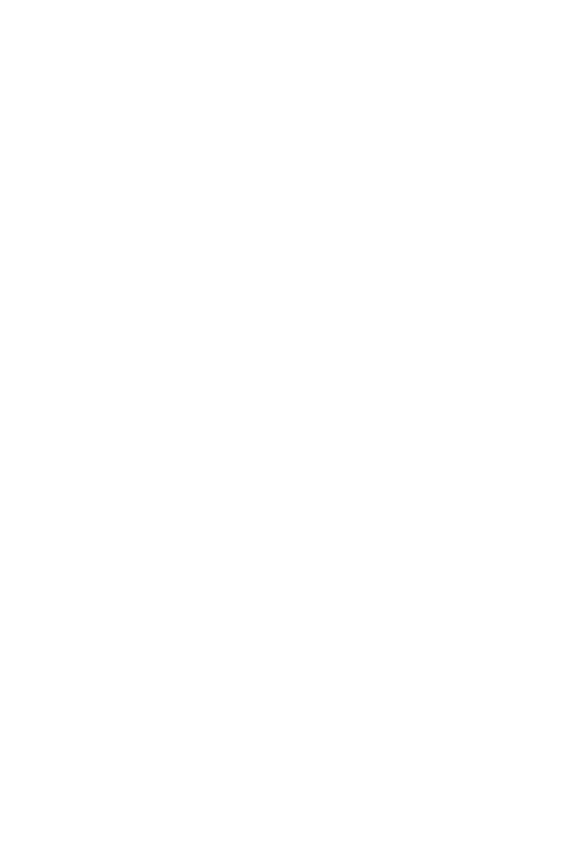
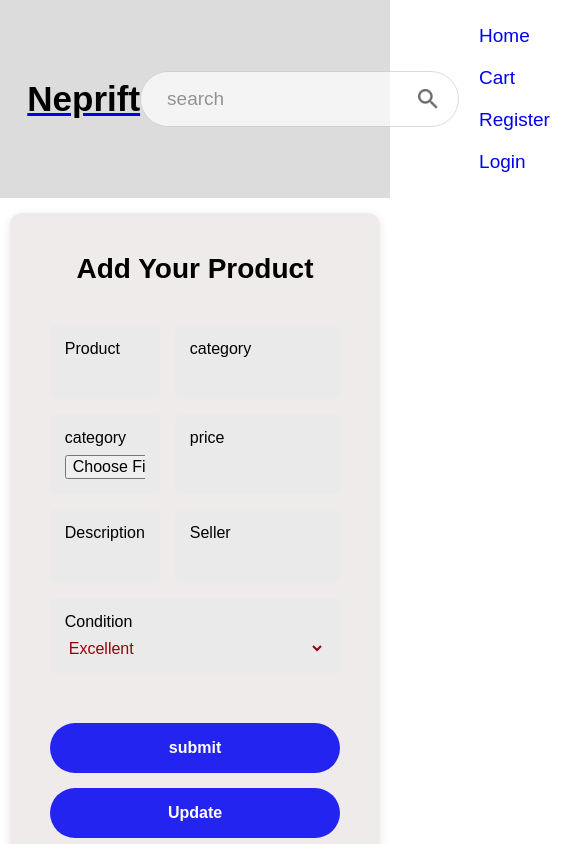
Before and after one commit to susan-karki/Neprift, a React (Vite) app: page /addproduct in a window 390 px wide. Before the commit this address had no page. Shown: the top 844 px of the page, 570 px wide, since content can reach past the window. Built offline with nearby package versions, Linux system fonts and the light colour scheme.

Commit message:
made a add product page

```diff
--- a/src/App.jsx
+++ b/src/App.jsx
@@ -7,6 +7,7 @@ import Product from './pages/webPage/components/Product'
 import Singleproduct from './pages/webPage/components/singleProduct'
 import CartPage from './pages/webPage/components/CartPage'
 import 'boxicons/css/boxicons.min.css';
+import AddProduct from './pages/webPage/components/AddProduct'
 
 
 
@@ -21,6 +22,7 @@ function App() {
           <Route path = '/product' element ={<Product/>} />
           <Route path = '/singleproduct' element ={<Singleproduct/>} />
           <Route path = '/cartpage' element ={<CartPage/>} />
+          <Route path = '/addproduct' element ={<AddProduct/>} />
 
 
 
--- /dev/null
+++ b/src/pages/webPage/components/AddProduct.css
@@ -0,0 +1,184 @@
+.addproduct-container {
+    display: flex;
+    justify-content: center;
+    align-items: center;
+    height: calc(100vh - 160px); /* Space for navbar + footer */
+    background: #ffffff;
+}
+
+/* Main card */
+.addproduct-card {
+    display: flex;
+    flex-direction: column;
+    justify-content: space-between;
+    width: 1000px;
+    max-width: 95%;
+    background-color: rgb(240, 235, 235);
+    border-radius: 12px;
+    padding: 30px 40px;
+    box-shadow: 0 2px 8px rgba(0, 0, 0, 0.1);
+}
+
+/* Title */
+.addTitle {
+    font-weight: 700;
+    font-size: 28px;
+    text-align: center;
+    margin-bottom: 40px;
+    margin-top: 10px;
+    color: #000;
+}
+
+/* Two-column grid */
+.inputsection {
+    display: grid;
+    grid-template-columns: 1fr 1fr;
+    gap: 20px 40px;
+    margin-bottom: 20px;
+}
+
+/* Each input box */
+.addinput {
+    display: flex;
+    align-items: center;
+    height: 60px;
+    background: #eaeaea;
+    border-radius: 6px;
+    padding: 0 20px;
+}
+
+/* Label + input */
+.addinput label {
+    font-size: 18px;
+    font-family: Arial, Helvetica, sans-serif;
+    width: 120px;
+    color: #000;
+}
+
+.addinput input {
+    flex: 1;
+    background: transparent;
+    border: none;
+    outline: none;
+    color: #910505;
+    font-size: 18px;
+}
+
+/* ✅ Center the Condition field in middle bottom row */
+.conditions {
+    grid-column: span 2; /* Makes it take full row */
+    display: flex;
+    justify-content: center; /* Centers horizontally */
+    align-items: center;
+    background: #eaeaea;
+    border-radius: 6px;
+    height: 60px;
+    padding: 0 20px;
+    width: 50%; /* same width as one input */
+    margin: 0 auto 20px auto; /* center within the grid */
+}
+
+.conditions label {
+    font-size: 18px;
+    font-family: Arial, Helvetica, sans-serif;
+    margin-right: 15px;
+    color: #000;
+}
+
+.conditions select {
+    flex: 1;
+    background: transparent;
+    border: none;
+    outline: none;
+    color: #910505;
+    font-size: 18px;
+}
+
+/* Buttons */
+.productbutton-container {
+    display: flex;
+    justify-content: center;
+    align-items: center;
+    gap: 30px;
+    margin-top: 10px;
+}
+
+.productButtonAdd {
+    display: flex;
+    justify-content: center;
+    align-items: center;
+    width: 200px;
+    height: 55px;
+    color: #fff;
+    background: rgb(36, 36, 240);
+    border-radius: 50px;
+    font-size: 18px;
+    font-weight: 700;
+    cursor: pointer;
+    border: none;
+    transition: 0.3s ease;
+}
+
+.productButtonAdd:hover {
+    background: rgb(60, 60, 255);
+}
+
+/* ---------- RESPONSIVE ---------- */
+@media (max-width: 900px) {
+    .addproduct-card {
+        width: 95%;
+        height: auto;
+    }
+
+    .inputsection {
+        grid-template-columns: 1fr;
+        gap: 15px;
+    }
+
+    .addinput {
+        flex-direction: column;
+        align-items: flex-start;
+        height: auto;
+        padding: 15px;
+    }
+
+    .addinput label {
+        width: 100%;
+        margin-bottom: 8px;
+        font-size: 16px;
+    }
+
+    .addinput input {
+        width: 100%;
+        font-size: 16px;
+    }
+
+    .conditions {
+        width: 100%;
+        flex-direction: column;
+        align-items: flex-start;
+        padding: 15px;
+        height: auto;
+    }
+
+    .conditions label {
+        margin-bottom: 8px;
+        font-size: 16px;
+    }
+
+    .conditions select {
+        width: 100%;
+        font-size: 16px;
+    }
+
+    .productbutton-container {
+        flex-direction: column;
+        gap: 15px;
+    }
+
+    .productButtonAdd {
+        width: 100%;
+        height: 50px;
+        font-size: 16px;
+    }
+}
--- /dev/null
+++ b/src/pages/webPage/components/AddProduct.jsx
@@ -0,0 +1,56 @@
+import React from 'react'
+import './AddProduct.css'
+import Layout from '../../../components/layout/Layout'
+
+const AddProduct = () => {
+  return (
+    <Layout>
+    <div className="addproduct-container">
+        <div className="addproduct-card">
+            <h1 className = 'addTitle'>Add Your Product</h1>
+            <div className="inputsection">
+                <div className="addinput">
+                   <label htmlFor="">Product</label>
+                    <input type="text" />
+                </div>
+                <div className="addinput">
+                    <label htmlFor="">category</label>
+                    <input type="text" />
+                </div>
+                 <div className="addinput">
+                    <label htmlFor="">category</label>
+                    <input type="file" />
+                </div>
+                <div className="addinput">
+                    <label htmlFor="">price</label>
+                    <input type="number" />
+                </div>
+                <div className="addinput">
+                    <label htmlFor="">Description</label>
+                    <input type="text" />
+                </div>
+                 <div className="addinput">
+                    <label htmlFor="">Seller</label>
+                    <input type="text" />
+                </div>
+                <div className="conditions">
+                 <label htmlFor="condition">Condition</label>
+                  <select name="condition" id="condition">
+                    <option value="excellent">Excellent</option>
+                    <option value="good">Good</option>
+                    <option value="fair">Fair</option>
+                  </select>
+                </div>
+            </div>
+            <div className="productbutton-container">
+               <button className = "productButtonAdd">submit</button>
+               <button className = "productButtonAdd">Update</button>
+            </div>
+        </div>
+    </div>
+    </Layout>
+
+  )
+}
+
+export default AddProduct
--- a/src/pages/webPage/components/Singleproduct.jsx
+++ b/src/pages/webPage/components/Singleproduct.jsx
@@ -1,6 +1,7 @@
 import React from 'react'
 import './singleproduct.css'
 import Layout from '../../../components/layout/Layout'
+import { Link } from 'react-router-dom'
 
 const Singleproduct = () => {
   return (
@@ -17,7 +18,7 @@ const Singleproduct = () => {
             <div className="product-actions">
                 <label htmlFor="Quantity">Quantity</label>
                 <input type="number" id = 'Quantity' name = 'Quantity'  value = '1' min = '1'/>
-                <button className="addtocart">Add to Cart</button>
+                <Link to = '/cartpage'><button className="addtocart">Add to Cart</button></Link>
                 <button className="buy">Buy</button>
             </div>
             <div className="category">Category : <span>Shoes</span></div>
```
